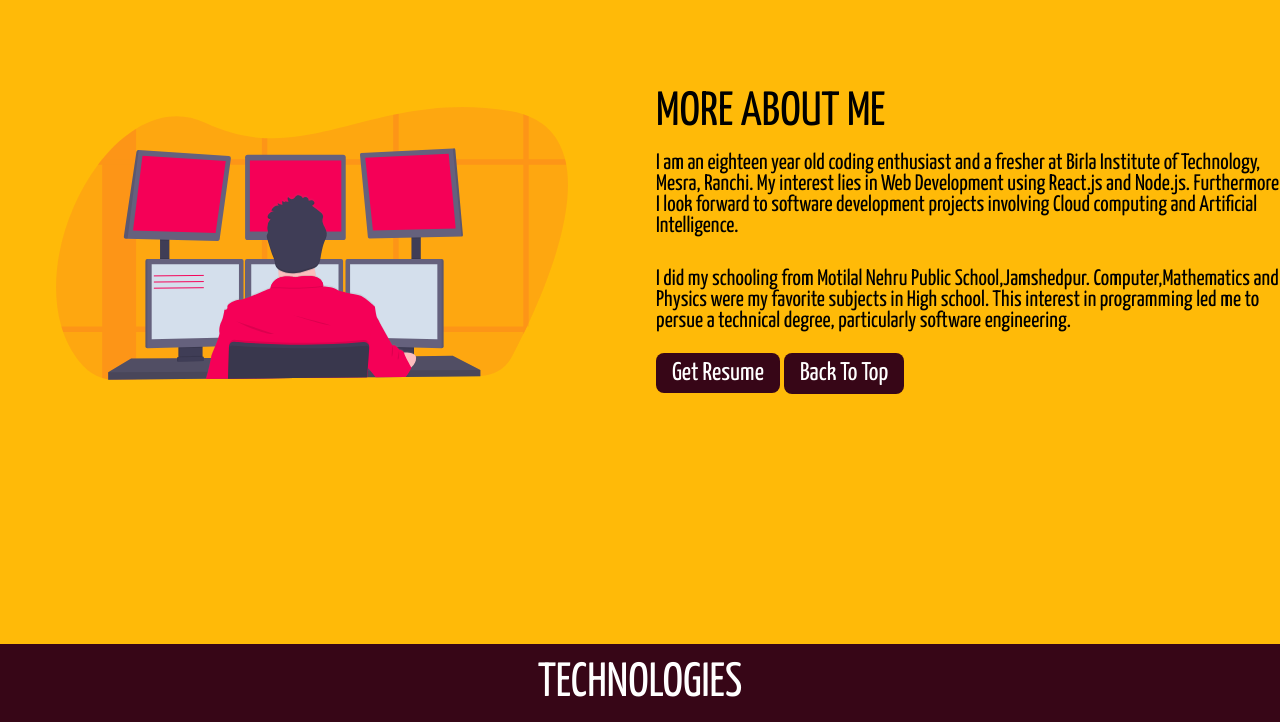
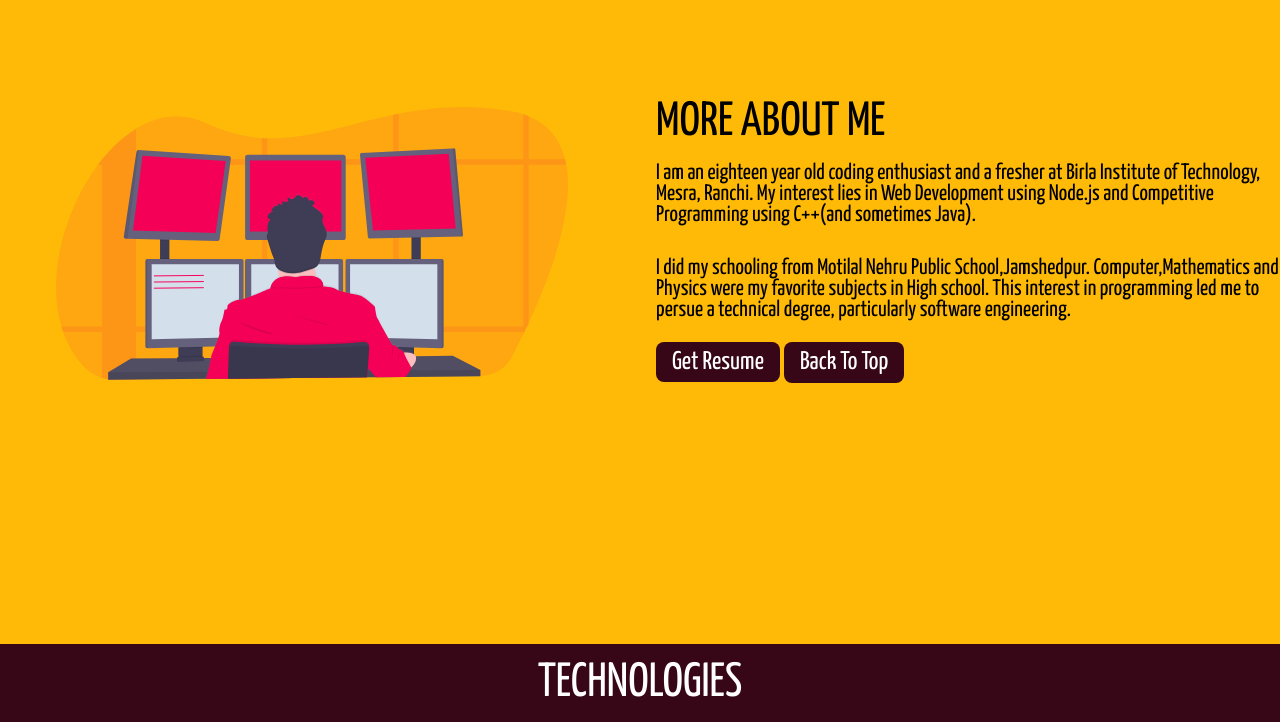
Before and after one commit to sarvjot/sarvjot.github.io, a plain HTML site: page index.html in a window 1280 px wide. Shown: the part 1780-2502 px from the top of the page. Drawn offline with Linux system fonts and the light colour scheme; a script that the page names is missing; a web font is replaced by a local one.

Commit message:
Update index.html

```diff
--- a/index.html
+++ b/index.html
@@ -69,9 +69,7 @@
         <img src="assets/iconsAndVectors/developer-icon.svg" alt="">
         <div class="AboutMe-content">
             <p class="text-lg">MORE ABOUT ME</p>
-            <p class="text-xs">I am an eighteen year old coding enthusiast and a fresher at Birla Institute of Technology, Mesra, Ranchi. My interest lies in Web Development using React.js and Node.js.
-                Furthermore I look forward to software development projects involving Cloud computing and Artificial
-                Intelligence.
+            <p class="text-xs">I am an eighteen year old coding enthusiast and a fresher at Birla Institute of Technology, Mesra, Ranchi. My interest lies in Web Development using Node.js and Competitive Programming using C++(and sometimes Java).
             </p>
             <p class="text-xs">I did my schooling from Motilal Nehru Public School,Jamshedpur. Computer,Mathematics and Physics were my
                 favorite subjects in High school. This interest in programming led me to persue a technical degree, particularly
```
